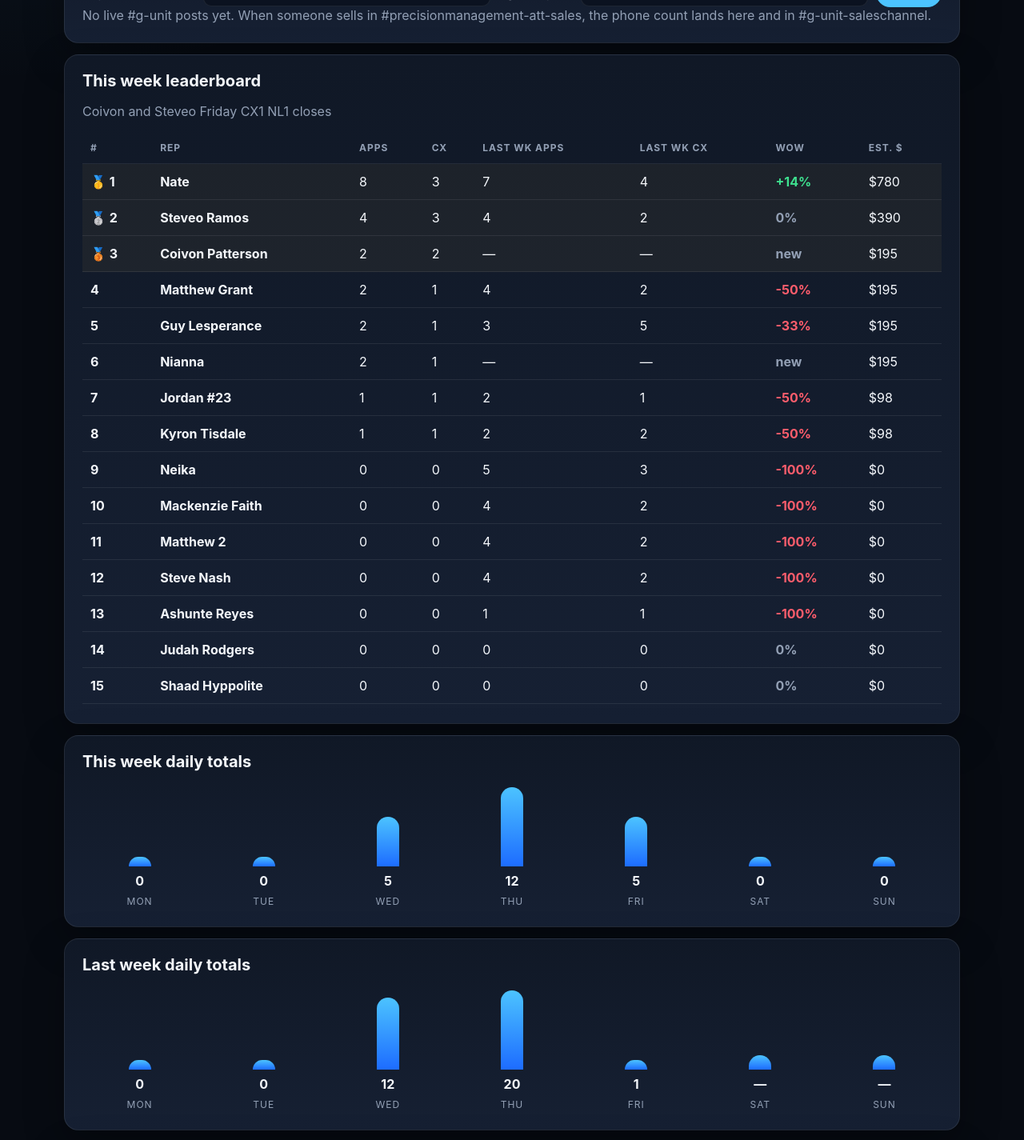
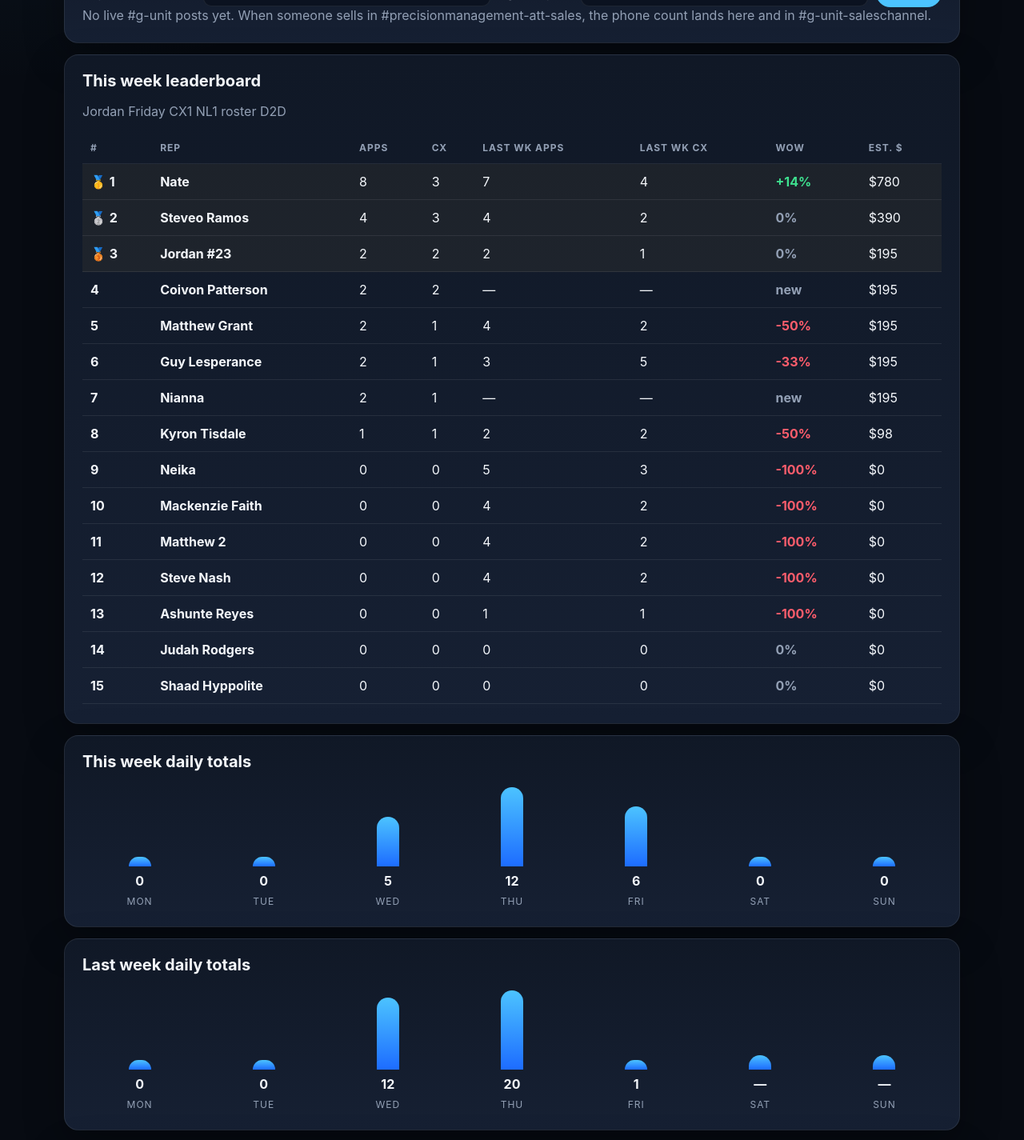
Before and after one commit to nash1599-ux/my-react-app, a React (Create React App) app: page / in a window 1280 px wide. Shown: the part 920-2345 px from the top of the page at 80% size. Built offline with nearby package versions, Linux system fonts and the light colour scheme.

Commit message:
Add Jordan’s Friday CX1 NL1 G-Unit roster D2D.
Count the no-hashtag close (S/O G-Unit, same as Thursday) and move DG to 6/12.

Co-authored-by: Opulent <nash1599-ux@users.noreply.github.com>

```diff
--- a/src/data/board.js
+++ b/src/data/board.js
@@ -521,17 +521,17 @@ export const THURSDAY_BOARD_TEXT = `
 export const FRIDAY_BOARD_TEXT = `
 ╔══════════════════════════════════════╗
 ║ :military_helmet: G-UNIT SALES BOARD :saluting_face::moneybag: ║
-║ :bar_chart: DG:5/12 |15 NL LEFT | FRIDAY ║
+║ :bar_chart: DG:6/12 |14 NL LEFT | FRIDAY ║
 ╚══════════════════════════════════════╝
 :trophy: LEADERBOARD
 ━━━━━━━━━━━━━━━━━━━━━━━━━━━━━━━━━━━━━━
 :first_place_medal: Nate 8 Apps | 3 CX
 :second_place_medal: Steveo Ramos 4 Apps | 3 CX
-:third_place_medal: Coivon Patterson 2 Apps | 2 CX
-4. Matthew Grant 2 Apps | 1 CX
-5. Guy Lesperance 2 Apps | 1 CX
-6. Nianna 2 Apps | 1 CX
-7. Jordan #23 1 App | 1 CX
+:third_place_medal: Jordan #23 2 Apps | 2 CX
+4. Coivon Patterson 2 Apps | 2 CX
+5. Matthew Grant 2 Apps | 1 CX
+6. Guy Lesperance 2 Apps | 1 CX
+7. Nianna 2 Apps | 1 CX
 8. Kyron Tisdale 1 App | 1 CX
 9. Neika 0 Apps | 0 CX
 10. Mackenzie Faith 0 Apps | 0 CX
@@ -693,13 +693,13 @@ export const OFFICIAL_SNAPSHOT = summarizeBoard({
   ...parseBoardText(FRIDAY_BOARD_TEXT, WEEK_OF_SEP_22_OPENING),
   weekLabel: "Week of Sep 22",
   sourceLabel: "Friday live board",
-  dataAsOf: "Coivon and Steveo Friday CX1 NL1 closes",
-  dailyTotals: { mon: 0, tue: 0, wed: 5, thu: 12, fri: 5, sat: 0, sun: 0 },
+  dataAsOf: "Jordan Friday CX1 NL1 roster D2D",
+  dailyTotals: { mon: 0, tue: 0, wed: 5, thu: 12, fri: 6, sat: 0, sun: 0 },
   notes: [
     "New week of Sep 22. Last tracked week (Sep 8–11) is archived.",
     "Wednesday: Matthew Grant and Steveo Ramos CX1 / NL1-NL2, Coivon Patterson CX1 / NL1.",
     "Thursday: Nate also CX2 / NL3-NL5 (+1 CX, 3 phones). DG hit 12/12.",
-    "Friday: Nate CX1 / NL1-NL3, then Coivon and Steveo CX1 / NL1 each. DG 5/12.",
+    "Friday: Nate CX1 / NL1-NL3, Coivon and Steveo CX1 / NL1, Jordan CX1 / NL1 roster D2D. DG 6/12.",
     "Last tracked week (40 apps / 26 CX) stays archived.",
   ],
 });
```
Also changed, not shown: 2 other files (tests, documents, lock files or other folders).
